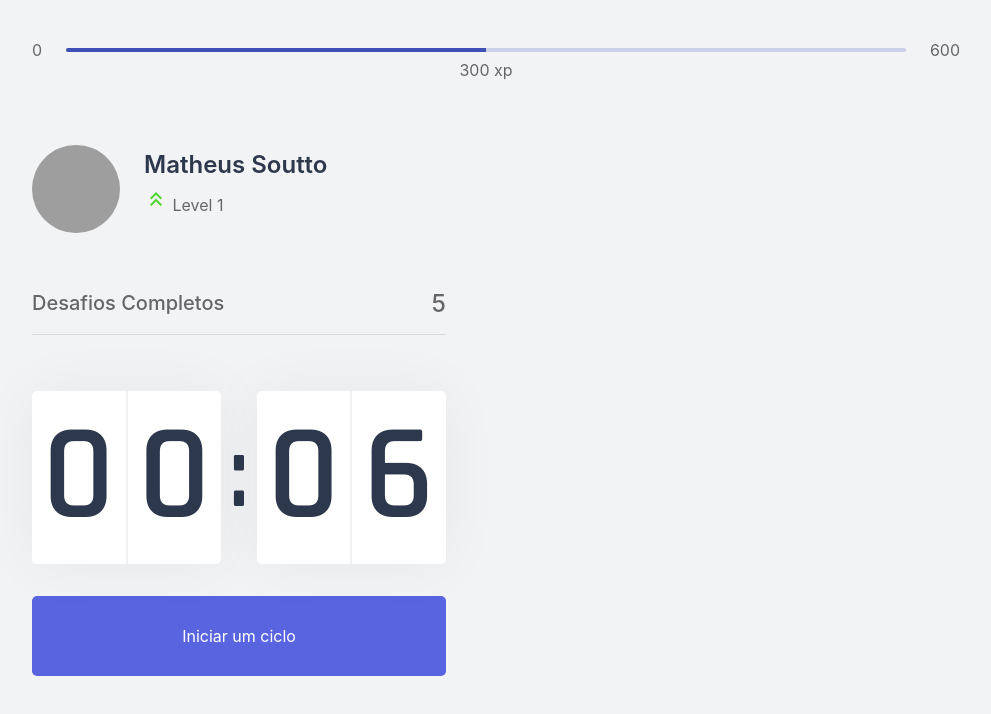
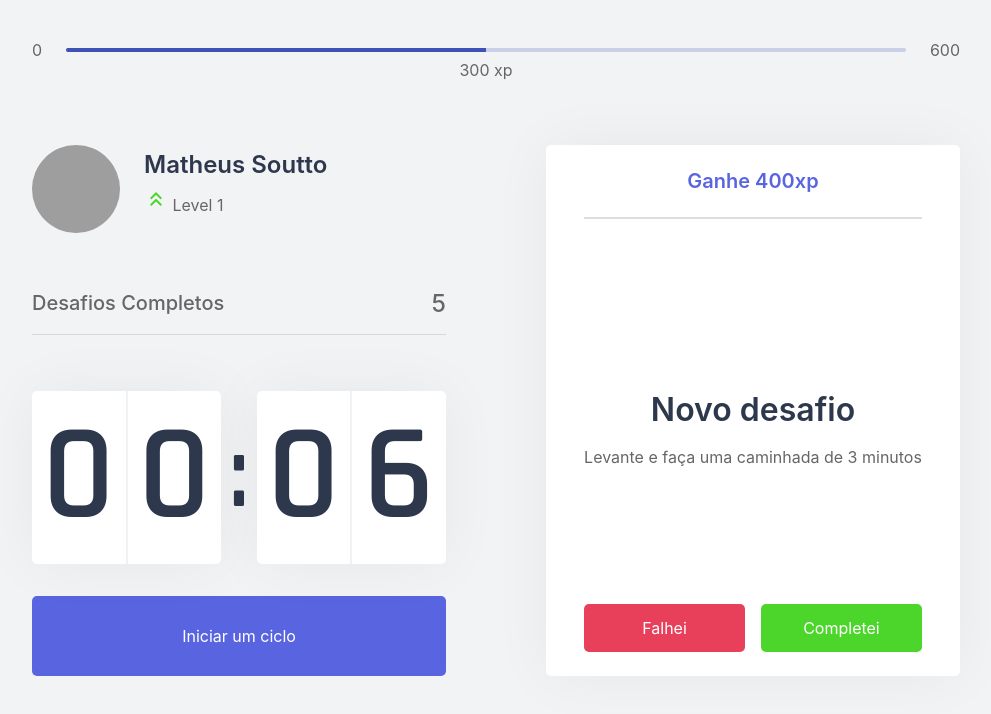
Before and after one commit to msoutto/stretch-it, an Angular app: page / in a window 1280 px wide. Shown: the top 714 px of the page, without its empty margins (144-1135 px from the left). Built offline with nearby package versions, Linux system fonts and the light colour scheme; grey boxes are pictures that could not be loaded.

Commit message:
Challenge box base

```diff
--- a/src/app/app.component.html
+++ b/src/app/app.component.html
@@ -8,7 +8,7 @@
       <app-countdown></app-countdown>
     </div>
     <div>
-
+      <app-challenge-box></app-challenge-box>
     </div>
   </section>
 </div>
--- a/src/app/app.module.ts
+++ b/src/app/app.module.ts
@@ -11,6 +11,7 @@ import { ExperienceBarComponent } from './experience-bar/experience-bar.componen
 import { ProfileComponent } from './profile/profile.component';
 import { CompletedChallengesComponent } from './completed-challenges/completed-challenges.component';
 import { CountdownComponent } from './countdown/countdown.component';
+import { ChallengeBoxComponent } from './challenge-box/challenge-box.component';
 
 @NgModule({
   declarations: [
@@ -18,7 +19,8 @@ import { CountdownComponent } from './countdown/countdown.component';
     ExperienceBarComponent,
     ProfileComponent,
     CompletedChallengesComponent,
-    CountdownComponent
+    CountdownComponent,
+    ChallengeBoxComponent
   ],
   imports: [
     BrowserModule,
--- /dev/null
+++ b/src/app/challenge-box/challenge-box.component.html
@@ -0,0 +1,24 @@
+<div class="challenge-box-container">
+    <div class="challenge-active" *ngIf="hasActiveChallenge">
+        <header>Ganhe 400xp</header>
+
+        <main>
+            <!--<img src="icons/body.svg" />-->
+            <mat-icon aria-hidden="false" aria-label="Body">body</mat-icon>
+            <strong>Novo desafio</strong>
+            <p>Levante e faça uma caminhada de 3 minutos</p>
+        </main>
+
+        <footer>
+            <button type="button" class="challenge-failed-button">Falhei</button>
+            <button type="button" class="challenge-succeeded-button">Completei</button>
+        </footer>
+    </div>
+    <div class="challenge-not-active" *ngIf="!hasActiveChallenge">
+        <strong>Finalize um ciclo para receber um desafio</strong>
+        <p>
+            <mat-icon aria-hidden="false" aria-label="Level up">keyboard_double_arrow_down</mat-icon>
+            Avance de level completando desafios.
+        </p>
+    </div>
+</div>
--- /dev/null
+++ b/src/app/challenge-box/challenge-box.component.scss
@@ -0,0 +1,110 @@
+.challenge-box-container {
+    height: 100%;
+
+    background: var(--white);
+    border-radius: 5px;
+    box-shadow: 0 0 60px rgba(0, 0, 0, 0.05);
+    padding: 1.5rem 2rem;
+
+    display: flex;
+    flex-direction: column;
+    align-items: center;
+    justify-content: center;
+
+    text-align: center;
+}
+
+.challenge-not-active {
+    display: flex;
+    flex-direction: column;
+    align-items: center;
+
+    strong {
+        font-size: 1.5rem;
+        font-weight: 500;
+        line-height: 1.4;
+    }
+
+    p {
+        display: flex;
+        flex-direction: column;
+        align-items: center;
+        line-height: 1.4;
+        max-width: 70%;
+        margin-top: 3rem;
+
+        mat-icon {
+            margin-bottom: 1rem;
+        }
+    }
+}
+
+.challenge-active {
+    height: 100%;
+
+    display: flex;
+    flex-direction: column;
+
+    header {
+        color: var(--blue);
+        font-weight: 600;
+        font-size: 1.25rem;
+        padding: 0 2rem 1.5rem;
+        border-bottom: 2px solid var(--gray-line);
+    }
+
+    main {
+        flex: 1;
+        display: flex;
+        flex-direction: column;
+        align-items: center;
+        justify-content: center;
+
+        strong {
+            font-weight: 600;
+            font-size: 2rem;
+            color: var(--title);
+            margin: 1.5rem 0 1rem;
+        }
+
+        p {
+            line-height: 1.5;
+        }
+    }
+
+    footer {
+        display: grid;
+        grid-template-columns: 1fr 1fr;
+        gap: 1rem;
+
+        button {
+            height: 3rem;
+
+            display: flex;
+            align-items: center;
+            justify-content: center;
+
+            border: 0;
+            border-radius: 5px;
+
+            color: var(--white);
+
+            font-size: 1rem;
+            font-weight: 600;
+
+            transition: filter 0.2s;
+        }
+
+        button:hover {
+            filter: brightness(0.9);
+        }
+
+        button.challenge-failed-button {
+            background: var(--red);
+        }
+
+        button.challenge-succeeded-button {
+            background: var(--green);
+        }
+    }
+}
--- /dev/null
+++ b/src/app/challenge-box/challenge-box.component.ts
@@ -0,0 +1,17 @@
+import { Component, OnInit } from '@angular/core';
+
+@Component({
+  selector: 'app-challenge-box',
+  templateUrl: './challenge-box.component.html',
+  styleUrls: ['./challenge-box.component.scss']
+})
+export class ChallengeBoxComponent implements OnInit {
+
+  hasActiveChallenge = true;
+
+  constructor() { }
+
+  ngOnInit(): void {
+  }
+
+}
```
Also changed, not shown: 1 other file (tests, documents, lock files or other folders).
